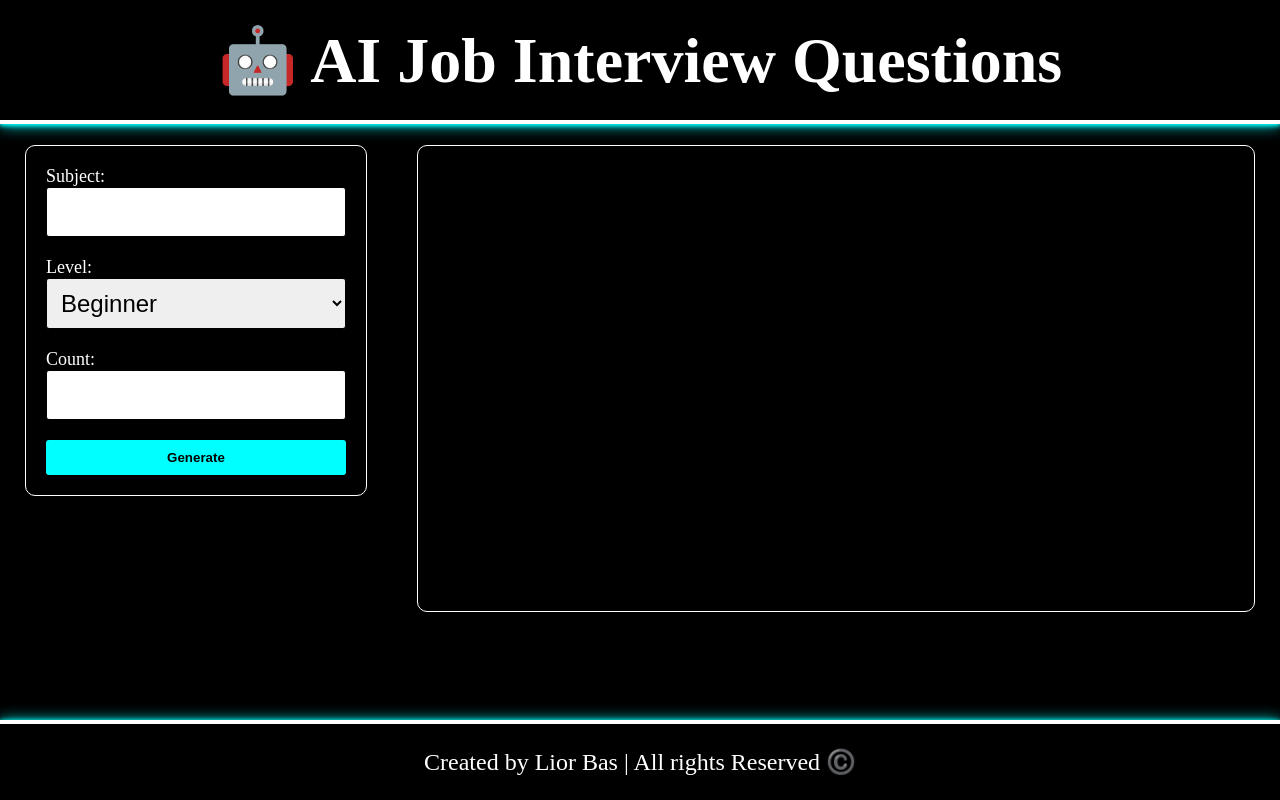
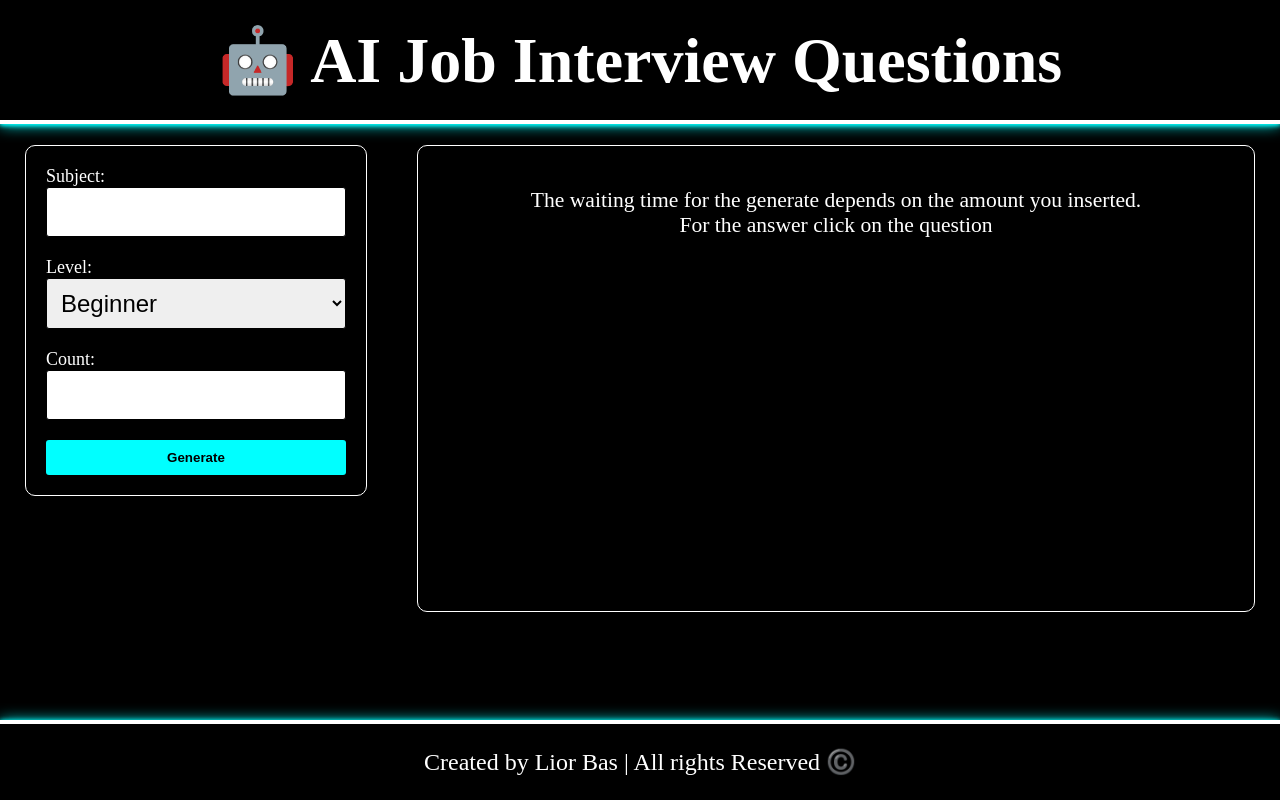
Before and after one commit to Zloof29/AI-Q-A, a React (Create React App) app: page / in a window 1280 px wide. Built offline with nearby package versions, Linux system fonts and the light colour scheme.

Commit message:
fixes and css

```diff
--- a/src/Components/InterviewArea/Input/Input.module.css
+++ b/src/Components/InterviewArea/Input/Input.module.css
@@ -40,3 +40,7 @@
 .Button:hover {
   background-color: #00bfff;
 }
+
+.Button:active {
+  transform: scale(0.98);
+}
--- a/src/Components/InterviewArea/Input/Input.tsx
+++ b/src/Components/InterviewArea/Input/Input.tsx
@@ -2,6 +2,7 @@ import { useForm } from "react-hook-form";
 import css from "./Input.module.css";
 import { InterviewModel } from "../../../Models/InterviewModel";
 import { Level } from "../../../Models/Level";
+import { useState } from "react";
 
 type InputProps = {
   generate: (interview: InterviewModel) => void;
--- a/src/Components/InterviewArea/Output/Output.module.css
+++ b/src/Components/InterviewArea/Output/Output.module.css
@@ -10,4 +10,5 @@
 
 .Container > .Section > div > p:last-child {
   display: none;
+  color: cyan;
 }
--- a/src/Components/InterviewArea/Output/Output.tsx
+++ b/src/Components/InterviewArea/Output/Output.tsx
@@ -1,4 +1,4 @@
-import { SyntheticEvent } from "react";
+import { SyntheticEvent, useEffect, useState } from "react";
 import css from "./Output.module.css";
 
 type OutputProps = {
@@ -6,7 +6,17 @@ type OutputProps = {
 };
 
 export function Output(props: OutputProps): JSX.Element {
-  function test(args: SyntheticEvent) {
+  const [spinner, setSpinner] = useState(false);
+
+  useEffect(() => {
+    if (!props.qna) {
+      setSpinner(true);
+    } else {
+      setSpinner(false);
+    }
+  }, [props.qna]);
+
+  function toggleAnswer(args: SyntheticEvent) {
     const element = args.target as HTMLElement;
 
     if (element.nodeName !== "P") return;
@@ -19,11 +29,21 @@ export function Output(props: OutputProps): JSX.Element {
 
   return (
     <div className={css.Container}>
-      <section
-        onClick={test}
-        className={css.Section}
-        dangerouslySetInnerHTML={{ __html: props.qna }}
-      ></section>
+      {spinner ? (
+        <p className={css.Spinner}>
+          <div>
+            The waiting time for the generate depends on the amount you
+            inserted.
+          </div>
+          <div>For the answer click on the question</div>
+        </p>
+      ) : (
+        <section
+          onClick={toggleAnswer}
+          className={css.Section}
+          dangerouslySetInnerHTML={{ __html: props.qna }}
+        ></section>
+      )}
     </div>
   );
 }
```
